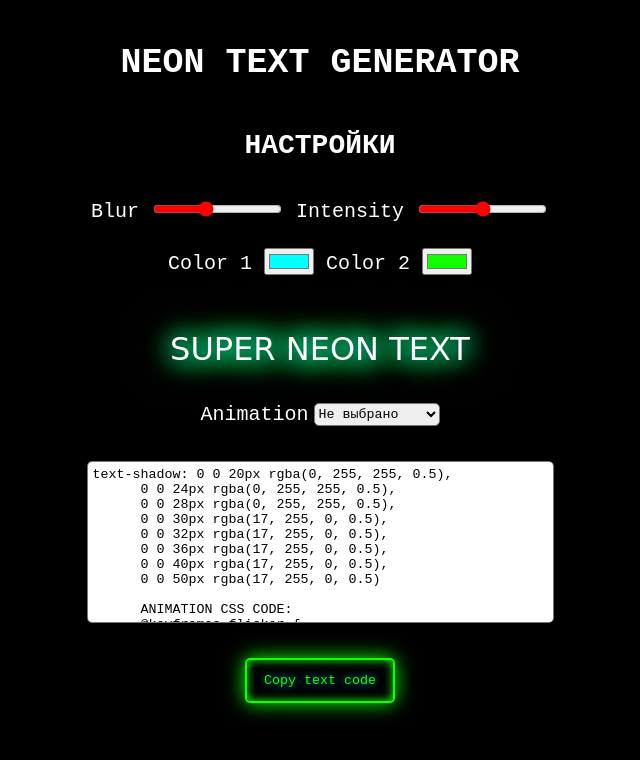
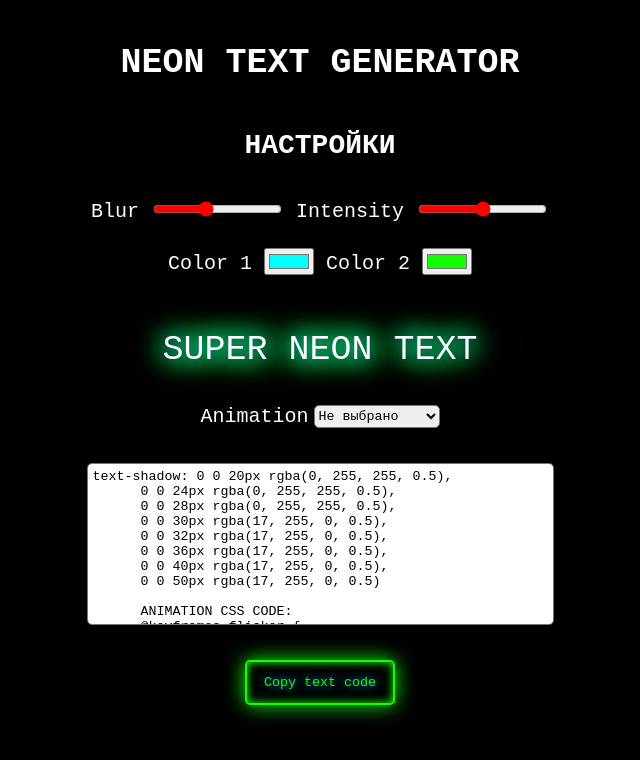
Before and after one commit to Enz0tech/js-neon-text-generator, a plain HTML site: page index.html in a window 1280 px wide. Shown: the whole page, without its empty margins (320-960 px from the left). Drawn offline with Linux system fonts and the light colour scheme.

Commit message:
fix fonts

```diff
--- a/index.html
+++ b/index.html
@@ -54,8 +54,7 @@
   }
 
   .result {
-    font-size: 32px;
-    font-family: cursive;
+    font-size: 35px;
     text-align: center;
   }
 
```
